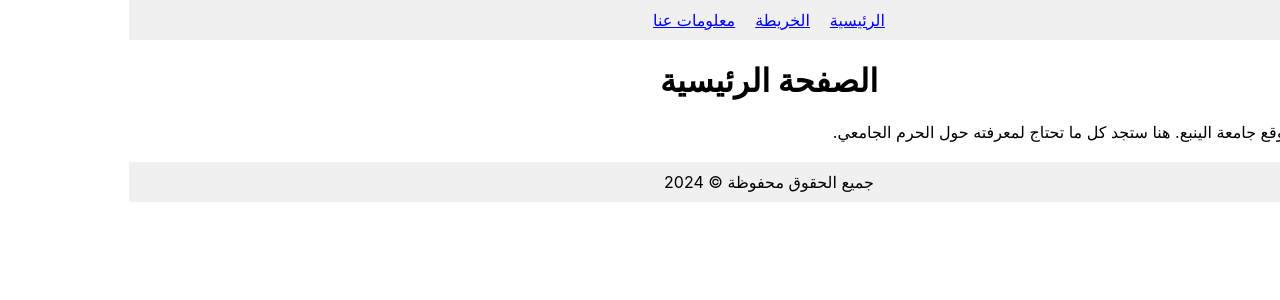
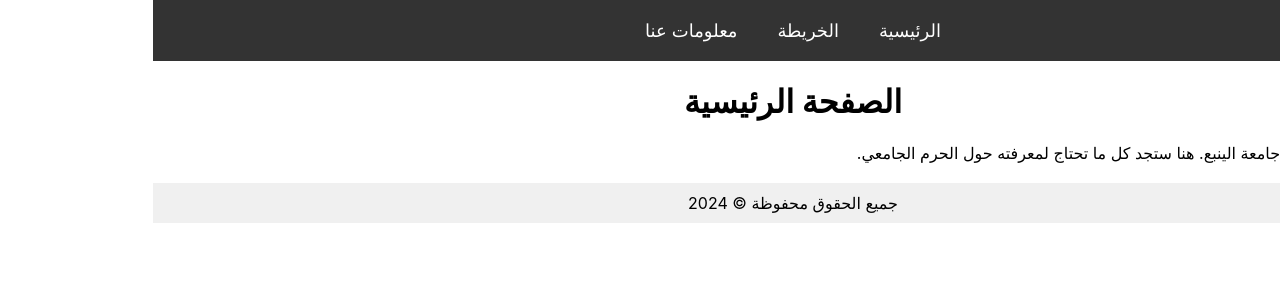
Before and after one commit to EngAhmedMahjoub/MyUniversity, a React (Create React App) app: page / in a window 1280 px wide. Shown: the top 300 px of the page. Built offline with nearby package versions, Linux system fonts and the light colour scheme.

Commit message:
style navbar component

```diff
--- a/src/components/NavBar.js
+++ b/src/components/NavBar.js
@@ -1,26 +1,33 @@
-// src/components/NavBar.js
 import React from 'react';
 import { Link } from 'react-router-dom';
 
 const NavBar = () => {
   const navStyle = {
     display: 'flex',
-    justifyContent: 'center', // Center items
+    justifyContent: 'center',
     padding: '10px',
-    backgroundColor: '#f0f0f0',
-    direction: 'rtl' // Ensuring that layout follows RTL
+    backgroundColor: '#333',
+    direction: 'rtl', // Ensuring that layout follows RTL
   };
 
   const linkStyle = {
-    margin: '0 10px', // This should work well for both LTR and RTL
-    textAlign: 'center' // Center-align the text within links
+    margin: '0 10px',
+    color: '#fff',
+    textDecoration: 'none',
+    fontSize: '18px',
+    padding: '10px',
+    transition: 'background-color 0.3s ease', // Smooth transition for hover effect
+  };
+
+  const activeLinkStyle = {
+    backgroundColor: '#555', // Change background color for active link
   };
 
   return (
     <nav style={navStyle}>
-      <Link to="/" style={linkStyle}>الرئيسية</Link>
-      <Link to="/map" style={linkStyle}>الخريطة</Link>
-      <Link to="/about-us" style={linkStyle}>معلومات عنا</Link>
+      <Link to="/" style={linkStyle} activeStyle={activeLinkStyle}>الرئيسية</Link>
+      <Link to="/map" style={linkStyle} activeStyle={activeLinkStyle}>الخريطة</Link>
+      <Link to="/about-us" style={linkStyle} activeStyle={activeLinkStyle}>معلومات عنا</Link>
     </nav>
   );
 };
```
